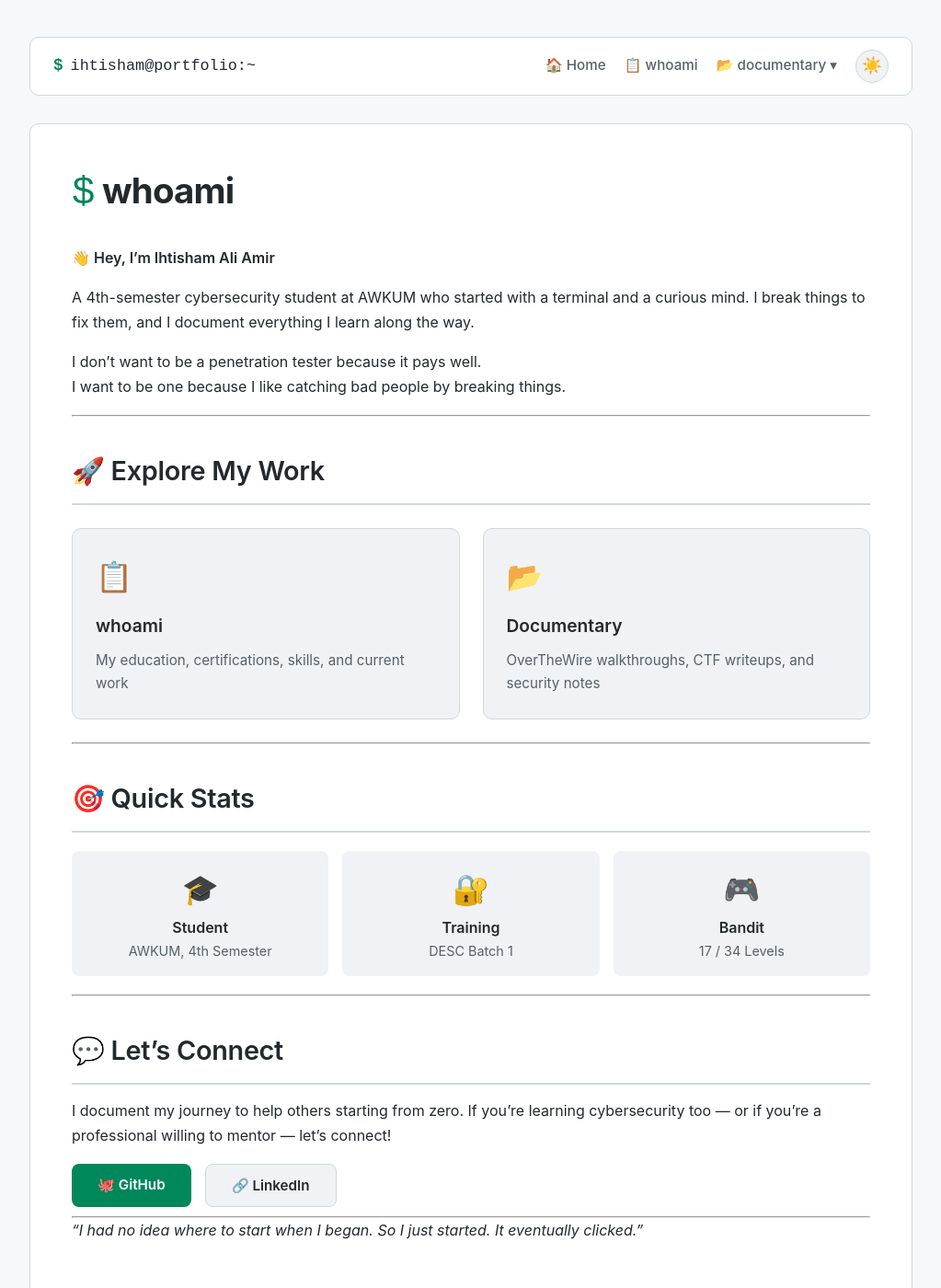
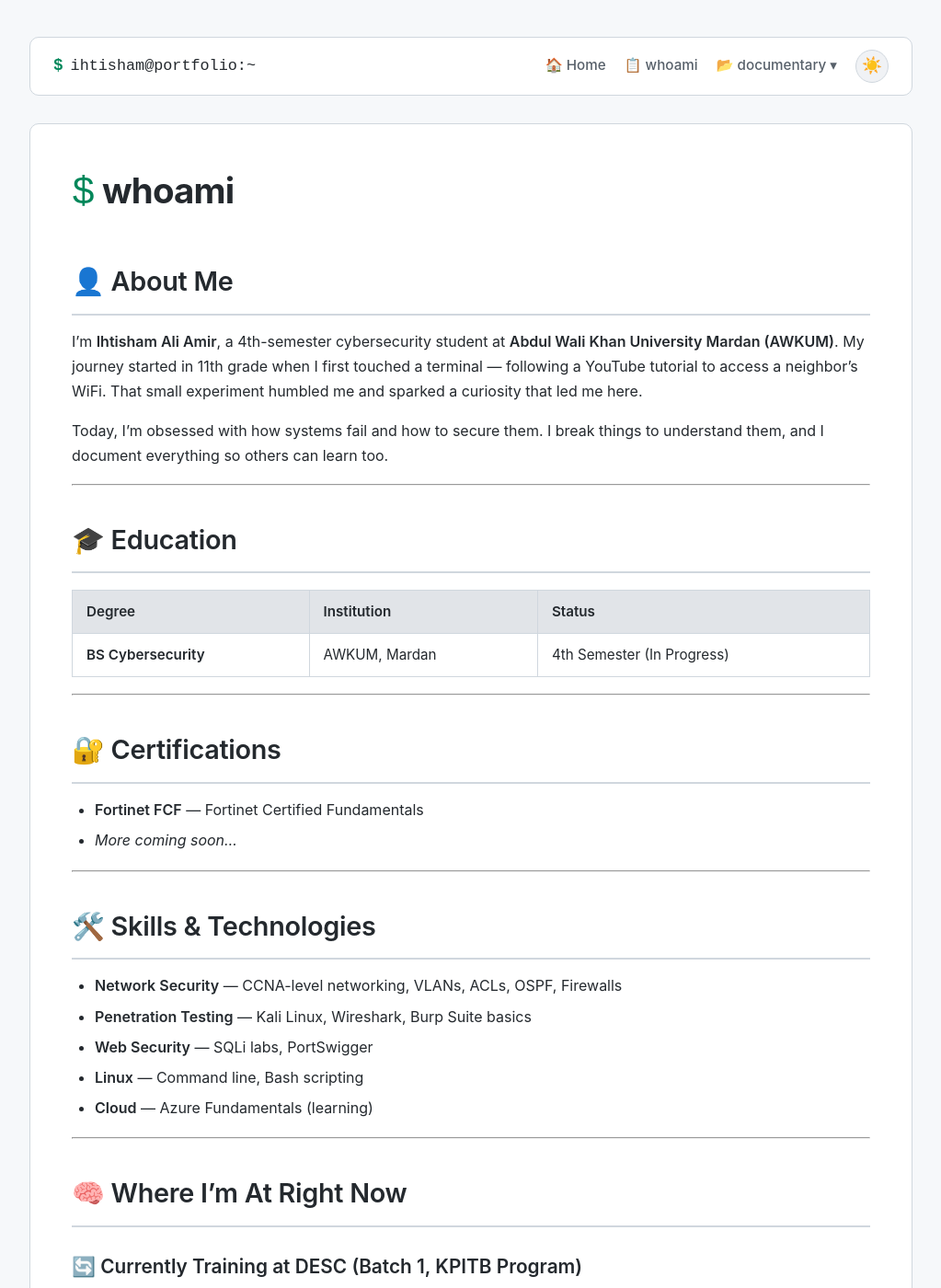
Before and after one commit to ihtishamaliamir/ihtishamaliamir.github.io, a Jekyll site: the page built from index.md, in a window 1280 px wide and 1400 px high. Shown: the whole window at 92% size, without its empty margins (128-1151 px from the left). Built offline with Jekyll 4.4.1, drawn with Linux system fonts in a browser that asks for light colours; some of the changed text lies outside the part shown.

Commit message:
Redsigning site again

```diff
--- a/_config.yml
+++ b/_config.yml
@@ -1,6 +1,6 @@
 # Site Settings
 title: "Ihtisham Ali Amir | Cybersecurity Portfolio"
-description: "Cybersecurity student passionate about penetration testing, CTFs, and security research"
+description: "Cybersecurity student documenting my journey through security"
 author: "Ihtisham Ali Amir"
 baseurl: ""
 url: "https://ihtishamaliamir.github.io"
@@ -14,10 +14,6 @@ kramdown:
 
 permalink: /:path/
 
-# GitHub Pages Settings
-github: [metadata]
-repository: ihtishamaliamir/ihtishamaliamir.github.io
-
 plugins:
   - jekyll-feed
   - jekyll-seo-tag
--- a/index.md
+++ b/index.md
@@ -1,54 +1,79 @@
 ---
 layout: default
-title: "Home"
+title: "whoami"
 ---
 
 # <span class="terminal-prompt">$</span> whoami
 
-**👋 Hey, I'm Ihtisham Ali Amir**
+## 👤 About Me
 
-A 4th-semester cybersecurity student at AWKUM who started with a terminal and a curious mind. I break things to fix them, and I document everything I learn along the way.
+I'm **Ihtisham Ali Amir**, a 4th-semester cybersecurity student at **Abdul Wali Khan University Mardan (AWKUM)**. My journey started in 11th grade when I first touched a terminal — following a YouTube tutorial to access a neighbor's WiFi. That small experiment humbled me and sparked a curiosity that led me here.
 
-I don't want to be a penetration tester because it pays well.
-I want to be one because I like catching bad people by breaking things.
+Today, I'm obsessed with how systems fail and how to secure them. I break things to understand them, and I document everything so others can learn too.
 
 ---
 
-## 🚀 Explore My Work
+## 🎓 Education
 
-<div class="doc-grid">
-    <a href="/whoami/" class="doc-card" style="text-decoration: none;">
-        <span class="card-icon">📋</span>
-        <h3>whoami</h3>
-        <p>My education, certifications, skills, and current work</p>
-    </a>
-
-    <a href="/documentary/" class="doc-card" style="text-decoration: none;">
-        <span class="card-icon">📂</span>
-        <h3>Documentary</h3>
-        <p>OverTheWire walkthroughs, CTF writeups, and security notes</p>
-    </a>
-</div>
+| Degree | Institution | Status |
+|--------|-------------|--------|
+| **BS Cybersecurity** | AWKUM, Mardan | 4th Semester (In Progress) |
 
 ---
 
-## 🎯 Quick Stats
+## 🔐 Certifications
 
-<div style="display: grid; grid-template-columns: repeat(auto-fit, minmax(150px, 1fr)); gap: 15px; margin: 20px 0;">
-    <div style="background: var(--bg-tertiary); padding: 15px; border-radius: 8px; text-align: center;">
-        <div style="font-size: 2em;">🎓</div>
-        <div style="font-weight: 600;">Student</div>
-        <div style="font-size: 0.9em; color: var(--text-secondary);">AWKUM, 4th Semester</div>
+- **Fortinet FCF** — Fortinet Certified Fundamentals
+- *More coming soon...*
+
+---
+
+## 🛠️ Skills & Technologies
+
+- **Network Security** — CCNA-level networking, VLANs, ACLs, OSPF, Firewalls
+- **Penetration Testing** — Kali Linux, Wireshark, Burp Suite basics
+- **Web Security** — SQLi labs, PortSwigger
+- **Linux** — Command line, Bash scripting
+- **Cloud** — Azure Fundamentals (learning)
+
+---
+
+## 🧠 Where I'm At Right Now
+
+### 🔄 Currently Training at **DESC** (Batch 1, KPITB Program)
+- Serving as **Security Architect** in a team project
+- Building a security proposal to harden a campus CCTV system
+- Implementing firewalls, VLANs, and SIEM integration
+
+### 🌐 Networking Practice
+- Practicing **CCNA-level networking**: routing, switching, ACLs, VLANs, OSPF
+- Using **Cisco Packet Tracer** and **GNS3**
+- Learning networks before trying to break them
+
+### 🎮 OverTheWire Bandit
+- Completed **17 levels** so far
+- Documenting each step with commands and explanations
+- [View my Bandit walkthroughs →](/documentary/overthewire/bandit/)
+
+---
+
+## 🎯 My Goal
+
+Work as a **penetration tester**. Not for the title or job security. But because I genuinely enjoy breaking things in a way that helps fix them.
+
+I want to catch bad people by breaking things — that's my honest motivation.
+
+---
+
+## 📈 Progress
+
+<div style="margin: 20px 0;">
+    <div style="display: flex; justify-content: space-between; margin-bottom: 4px;">
+        <span>OverTheWire Bandit</span>
+        <span>17 / 34</span>
     </div>
-    <div style="background: var(--bg-tertiary); padding: 15px; border-radius: 8px; text-align: center;">
-        <div style="font-size: 2em;">🔐</div>
-        <div style="font-weight: 600;">Training</div>
-        <div style="font-size: 0.9em; color: var(--text-secondary);">DESC Batch 1</div>
-    </div>
-    <div style="background: var(--bg-tertiary); padding: 15px; border-radius: 8px; text-align: center;">
-        <div style="font-size: 2em;">🎮</div>
-        <div style="font-weight: 600;">Bandit</div>
-        <div style="font-size: 0.9em; color: var(--text-secondary);">17 / 34 Levels</div>
+    <div class="progress-bar">
+        <div class="progress-fill" style="width: 50%;"></div>
     </div>
 </div>
 
@@ -56,13 +81,7 @@ I want to be one because I like catching bad people by breaking things.
 
 ## 💬 Let's Connect
 
-I document my journey to help others starting from zero. If you're learning cybersecurity too — or if you're a professional willing to mentor — let's connect!
-
 <div style="display: flex; gap: 15px; flex-wrap: wrap; margin: 10px 0;">
     <a href="https://github.com/ihtishamaliamir" target="_blank" class="btn">🐙 GitHub</a>
     <a href="https://linkedin.com/in/ihtishamaliamir" target="_blank" class="btn btn-secondary">🔗 LinkedIn</a>
 </div>
-
----
-
-*"I had no idea where to start when I began. So I just started. It eventually clicked."*
--- a/whoami/index.md
+++ b/whoami/index.md
@@ -3,130 +3,26 @@ layout: default
 title: "whoami"
 ---
 
-# <span class="terminal-prompt">$</span> whoami
+# $ whoami
 
-## 👤 About Me
+## Education
 
-I'm **Ihtisham Ali Amir**, a 4th-semester cybersecurity student at **Abdul Wali Khan University Mardan (AWKUM)**. My journey started in 11th grade when I first touched a terminal — following a YouTube tutorial to access a neighbor's WiFi. That small experiment humbled me and sparked a curiosity that led me here.
+- **BS Cybersecurity** — AWKUM, Mardan (4th Semester)
 
-Today, I'm obsessed with how systems fail and how to secure them. I break things to understand them, and I document everything so others can learn too.
+## Certifications
+
+- **Fortinet FCF** — Fortinet Certified Fundamentals
+
+## Currently
+
+- Training at **DESC** (Batch 1, KPITB Program)
+- Practicing **CCNA** networking
+- Playing **OverTheWire Bandit** (17/34 levels)
+
+## Goal
+
+Work as a penetration tester. Not because it pays well — because I like catching bad people by breaking things.
 
 ---
 
-## 🎓 Education
-
-| Degree | Institution | Status |
-|--------|-------------|--------|
-| **BS Cybersecurity** | AWKUM, Mardan | 4th Semester (In Progress) |
-
----
-
-## 🔐 Certifications
-
-### TCM Security
-- **PNPT** — Practical Network Penetration Tester
-- **PJWT** — Practical Junior Web Tester
-- **PJOR** — Practical Junior OSINT Researcher
-
-### TheSecOps Group
-- **CNPen** — Certified Network Pentester
-- **CNSP** — Certified Network Security Practitioner
-- **CAP** — Certified AppSec Practitioner
-- **CaPEN** — Certified AppSec Pentester
-
-### eLearnSecurity
-- **EWPT** — Web Application Penetration Tester
-- **eJPTv2** — eLearnSecurity Junior Penetration Tester
-
-### Microsoft
-- **AZ-900** — Azure Fundamentals
-- **Microsoft Technology Associate**: Security Fundamentals
-- **Microsoft Technology Associate**: Windows Server Administration Fundamentals
-- **Microsoft Technology Associate**: Windows Operating System Fundamentals
-- **Microsoft 365 Certified**: Fundamentals
-
-### Other
-- **CC** — Certified in Cybersecurity (ISC2)
-- **DCPT** — Desec Certified Penetration Tester (Desec Security)
-- **Fortinet FCF** — Fortinet Certified Fundamentals
-
----
-
-## 🛠️ Skills & Technologies
-
-<div style="display: grid; grid-template-columns: repeat(auto-fit, minmax(180px, 1fr)); gap: 15px; margin: 15px 0;">
-    <div style="background: var(--bg-tertiary); padding: 12px 16px; border-radius: 6px;">
-        <strong>Network Security</strong>
-        <div style="font-size: 0.9em; color: var(--text-secondary);">CCNA, VLANs, ACLs, OSPF, Firewalls</div>
-    </div>
-    <div style="background: var(--bg-tertiary); padding: 12px 16px; border-radius: 6px;">
-        <strong>Penetration Testing</strong>
-        <div style="font-size: 0.9em; color: var(--text-secondary);">Kali Linux, Metasploit, Burp Suite, Wireshark</div>
-    </div>
-    <div style="background: var(--bg-tertiary); padding: 12px 16px; border-radius: 6px;">
-        <strong>Web Security</strong>
-        <div style="font-size: 0.9em; color: var(--text-secondary);">SQLi, XSS, PortSwigger Labs</div>
-    </div>
-    <div style="background: var(--bg-tertiary); padding: 12px 16px; border-radius: 6px;">
-        <strong>OSINT</strong>
-        <div style="font-size: 0.9em; color: var(--text-secondary);">VirusTotal, GreyNoise, Threat Intelligence</div>
-    </div>
-    <div style="background: var(--bg-tertiary); padding: 12px 16px; border-radius: 6px;">
-        <strong>Linux</strong>
-        <div style="font-size: 0.9em; color: var(--text-secondary);">Command Line, Bash Scripting, System Administration</div>
-    </div>
-    <div style="background: var(--bg-tertiary); padding: 12px 16px; border-radius: 6px;">
-        <strong>Cloud</strong>
-        <div style="font-size: 0.9em; color: var(--text-secondary);">Azure Fundamentals, ZTNA Concepts</div>
-    </div>
-</div>
-
----
-
-## 🧠 Where I'm At Right Now
-
-### 🔄 Currently Training at **DESC** (Batch 1, KPITB Program)
-- Serving as **Security Architect** in a team project
-- Building a security proposal to harden a campus CCTV system
-- Implementing firewalls, VLANs, and SIEM integration
-
-### 🌐 Networking Practice
-- Practicing **CCNA-level networking**: routing, switching, ACLs, VLANs, OSPF
-- Using **Cisco Packet Tracer** and **GNS3**
-- Learning networks before trying to break them
-
-### 🎮 OverTheWire Bandit
-- Completed **17 levels** so far
-- Documenting each step with commands and explanations
-- [View my Bandit walkthroughs →](/documentary/overthewire/bandit/)
-
----
-
-## 🎯 My Goal
-
-Work as a **penetration tester**. Not for the title or job security. But because I genuinely enjoy breaking things in a way that helps fix them.
-
-I want to catch bad people by breaking things — that's my honest motivation.
-
----
-
-## 📈 Progress
-
-<div style="margin: 20px 0;">
-    <div style="display: flex; justify-content: space-between; margin-bottom: 4px;">
-        <span>OverTheWire Bandit</span>
-        <span>17 / 34</span>
-    </div>
-    <div class="progress-bar">
-        <div class="progress-fill" style="width: 50%;"></div>
-    </div>
-</div>
-
----
-
-## 💬 Let's Connect
-
-<div style="display: flex; gap: 15px; flex-wrap: wrap; margin: 10px 0;">
-    <a href="https://github.com/ihtishamaliamir" target="_blank" class="btn">🐙 GitHub</a>
-    <a href="https://linkedin.com/in/ihtishamaliamir" target="_blank" class="btn btn-secondary">🔗 LinkedIn</a>
-</div>
+[GitHub](https://github.com/ihtishamaliamir) · [LinkedIn](https://linkedin.com/in/ihtishamaliamir)
```
Also changed, not shown: README.md.
